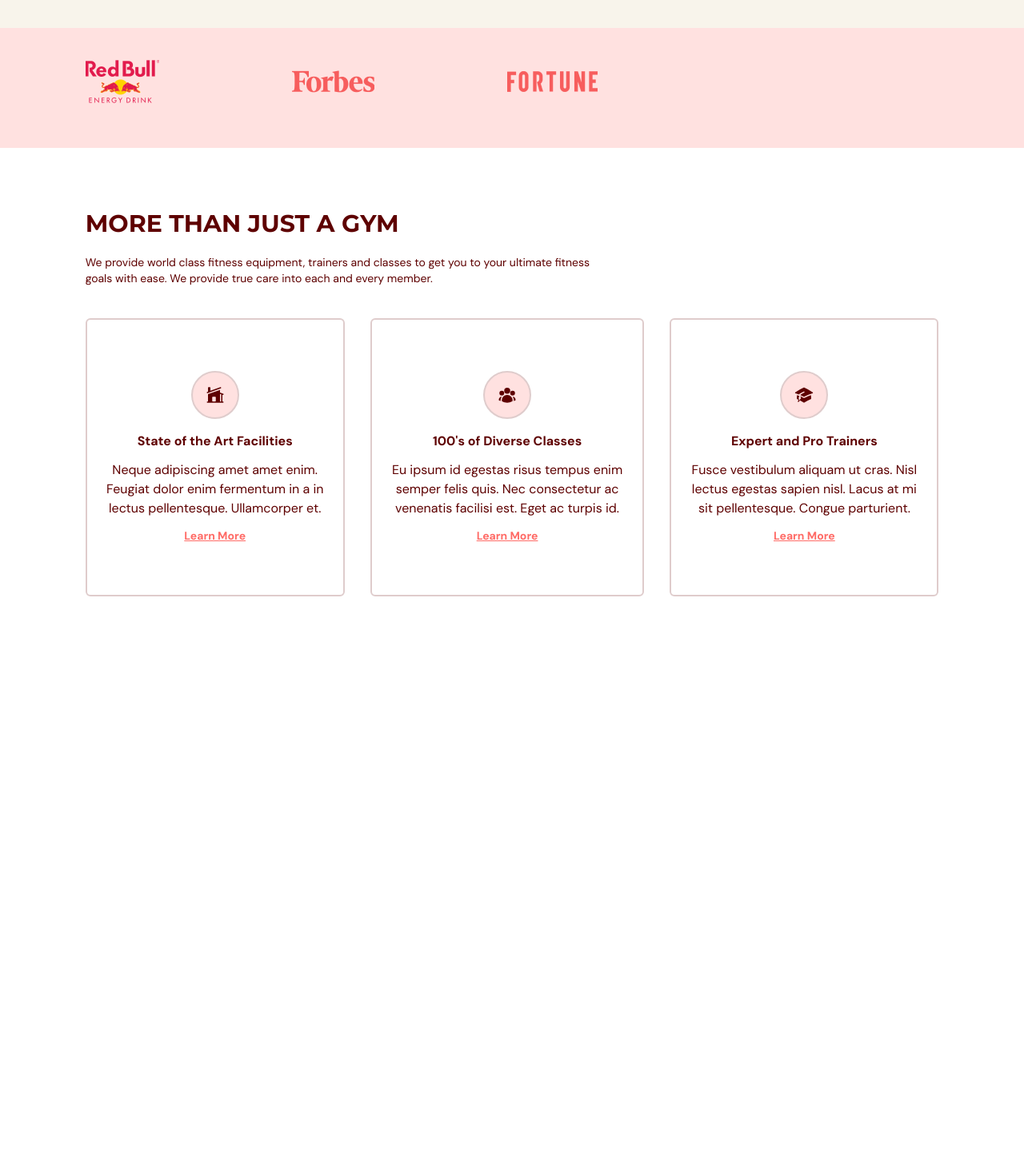
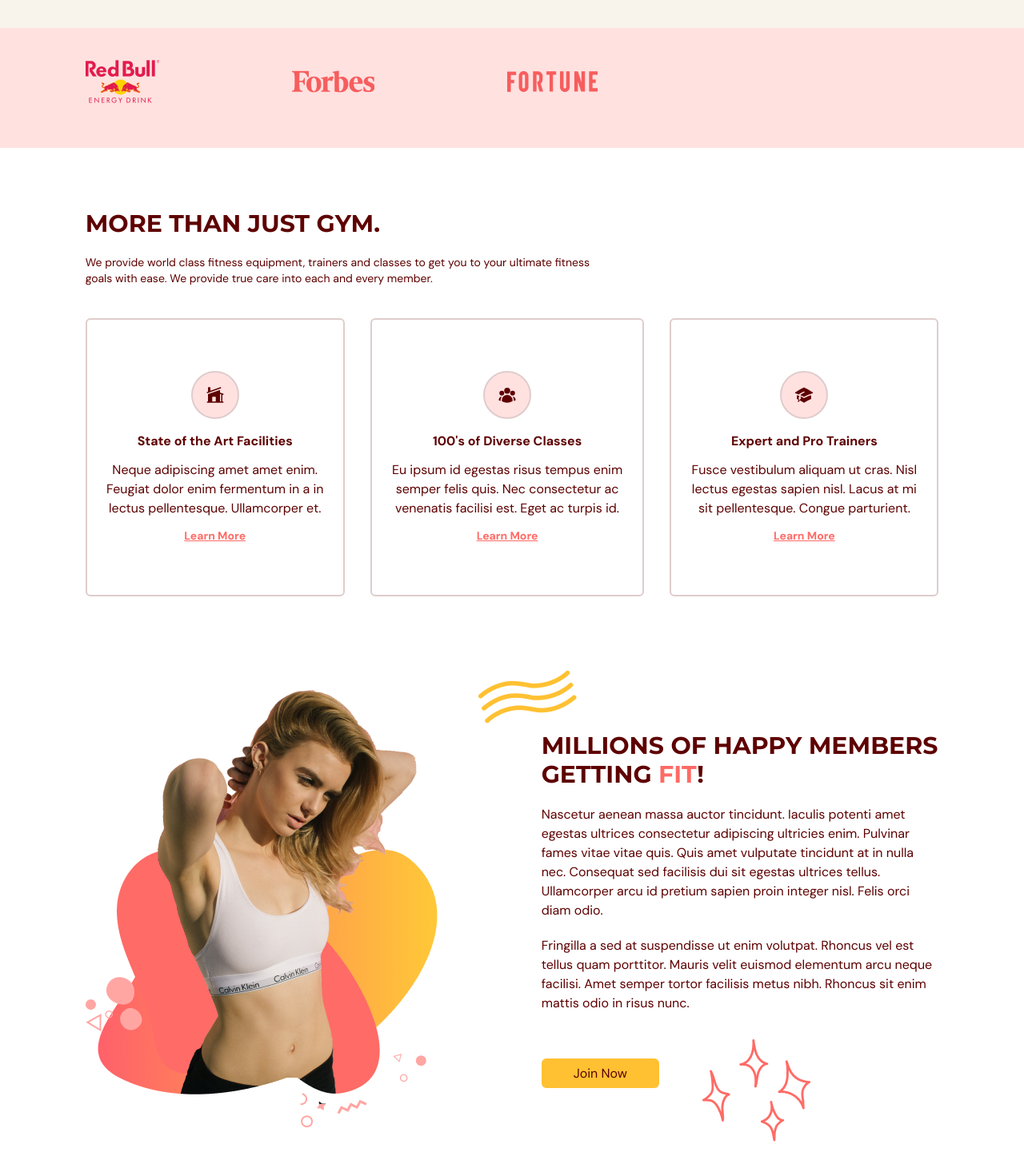
Before and after one commit to evanshouldice/gym-typescript-website, a React (Vite) app: page / in a window 1280 px wide. Shown: the part 638-2104 px from the top of the page at 80% size. Before the commit the page ends 1600 px from the top, so only its background shows below. Built offline with nearby package versions, Linux system fonts and the light colour scheme.

Commit message:
added to benefits page

```diff
--- a/src/scenes/benefits/index.tsx
+++ b/src/scenes/benefits/index.tsx
@@ -1,7 +1,13 @@
+import ActionButton from "@/shared/ActionButton";
 import HText from "@/shared/HText";
 import { BenefitType, SelectedPage } from "@/shared/types";
-import { HomeModernIcon, UserGroupIcon, AcademicCapIcon } from "@heroicons/react/24/solid";
+import {
+  HomeModernIcon,
+  UserGroupIcon,
+  AcademicCapIcon,
+} from "@heroicons/react/24/solid";
 import { motion } from "framer-motion";
+import BenefitsPageGraphic from "@/assets/BenefitsPageGraphic.png";
 import Benefit from "./Benefit";
 
 const benefits: Array<BenefitType> = [
@@ -25,31 +31,50 @@
   },
 ];
 
+const container = {
+  hidden: {},
+  visible: {
+    transition: { staggerChildren: 0.2 },
+  },
+};
+
 type Props = {
   setSelectedPage: (value: SelectedPage) => void;
 };
 
 const Benefits = ({ setSelectedPage }: Props) => {
-  return ( <section
-    id="benefits"
-    className="mx-auto min-h-full w-5/6 py-20"
+  return (
+    <section id="benefits" className="mx-auto min-h-full w-5/6 py-20">
+      <motion.div
+        onViewportEnter={() => setSelectedPage(SelectedPage.Benefits)}
       >
         {/* HEADER */}
         <motion.div
-        onViewportEnter={() => setSelectedPage(SelectedPage.Benefits)}
+          className="md:my-5 md:w-3/5"
+          initial="hidden"
+          whileInView="visible"
+          viewport={{ once: true, amount: 0.5 }}
+          transition={{ duration: 0.5 }}
+          variants={{
+            hidden: { opacity: 0, x: -50 },
+            visible: { opacity: 1, x: 0 },
+          }}
         >
-        <div className="md:my-5 md:w-3/5">
-            <HText>MORE THAN JUST A GYM</HText>
+          <HText>MORE THAN JUST GYM.</HText>
           <p className="my-5 text-sm">
             We provide world class fitness equipment, trainers and classes to
             get you to your ultimate fitness goals with ease. We provide true
             care into each and every member.
           </p>
-        </div>
+        </motion.div>
 
         {/* BENEFITS */}
-    <div
-      className="md:flex items-center justify-between gap-8 mt-5"
+        <motion.div
+          className="mt-5 items-center justify-between gap-8 md:flex"
+          initial="hidden"
+          whileInView="visible"
+          viewport={{ once: true, amount: 0.5 }}
+          variants={container}
         >
           {benefits.map((benefit: BenefitType) => (
             <Benefit
@@ -60,10 +85,80 @@
               setSelectedPage={setSelectedPage}
             />
           ))}
+        </motion.div>
+
+        {/* GRAPHICS AND DESCRIPTION */}
+        <div className="mt-16 items-center justify-between gap-20 md:mt-28 md:flex">
+          {/* GRAPHIC */}
+          <img
+            className="mx-auto"
+            alt="benefits-page-graphic"
+            src={BenefitsPageGraphic}
+          />
+
+          {/* DESCRIPTION */}
+          <div>
+            {/* TITLE */}
+            <div className="relative">
+              <div className="before:absolute before:-top-20 before:-left-20 before:z-[1] before:content-abstractwaves">
+                <motion.div
+                  initial="hidden"
+                  whileInView="visible"
+                  viewport={{ once: true, amount: 0.5 }}
+                  transition={{ duration: 0.5 }}
+                  variants={{
+                    hidden: { opacity: 0, x: 50 },
+                    visible: { opacity: 1, x: 0 },
+                  }}
+                >
+                  <HText>
+                    MILLIONS OF HAPPY MEMBERS GETTING{" "}
+                    <span className="text-primary-500">FIT</span>!
+                  </HText>
+                </motion.div>
+              </div>
+            </div>
+
+            {/* DESCRIPT */}
+            <motion.div
+              initial="hidden"
+              whileInView="visible"
+              viewport={{ once: true, amount: 0.5 }}
+              transition={{ delay: 0.2, duration: 0.5 }}
+              variants={{
+                hidden: { opacity: 0, x: 50 },
+                visible: { opacity: 1, x: 0 },
+              }}
+            >
+              <p className="my-5">
+                Nascetur aenean massa auctor tincidunt. Iaculis potenti amet
+                egestas ultrices consectetur adipiscing ultricies enim. Pulvinar
+                fames vitae vitae quis. Quis amet vulputate tincidunt at in
+                nulla nec. Consequat sed facilisis dui sit egestas ultrices
+                tellus. Ullamcorper arcu id pretium sapien proin integer nisl.
+                Felis orci diam odio.
+              </p>
+              <p className="mb-5">
+                Fringilla a sed at suspendisse ut enim volutpat. Rhoncus vel est
+                tellus quam porttitor. Mauris velit euismod elementum arcu neque
+                facilisi. Amet semper tortor facilisis metus nibh. Rhoncus sit
+                enim mattis odio in risus nunc.
+              </p>
+            </motion.div>
+
+            {/* BUTTON */}
+            <div className="relative mt-16">
+              <div className="before:absolute before:-bottom-20 before:right-40 before:z-[-1] before:content-sparkles">
+                <ActionButton setSelectedPage={setSelectedPage}>
+                  Join Now
+                </ActionButton>
+              </div>
+            </div>
+          </div>
         </div>
       </motion.div>
     </section>
   );
 };
 
-export default Benefits
+export default Benefits;
```
Lines whose indentation alone changed are shown as unchanged.
